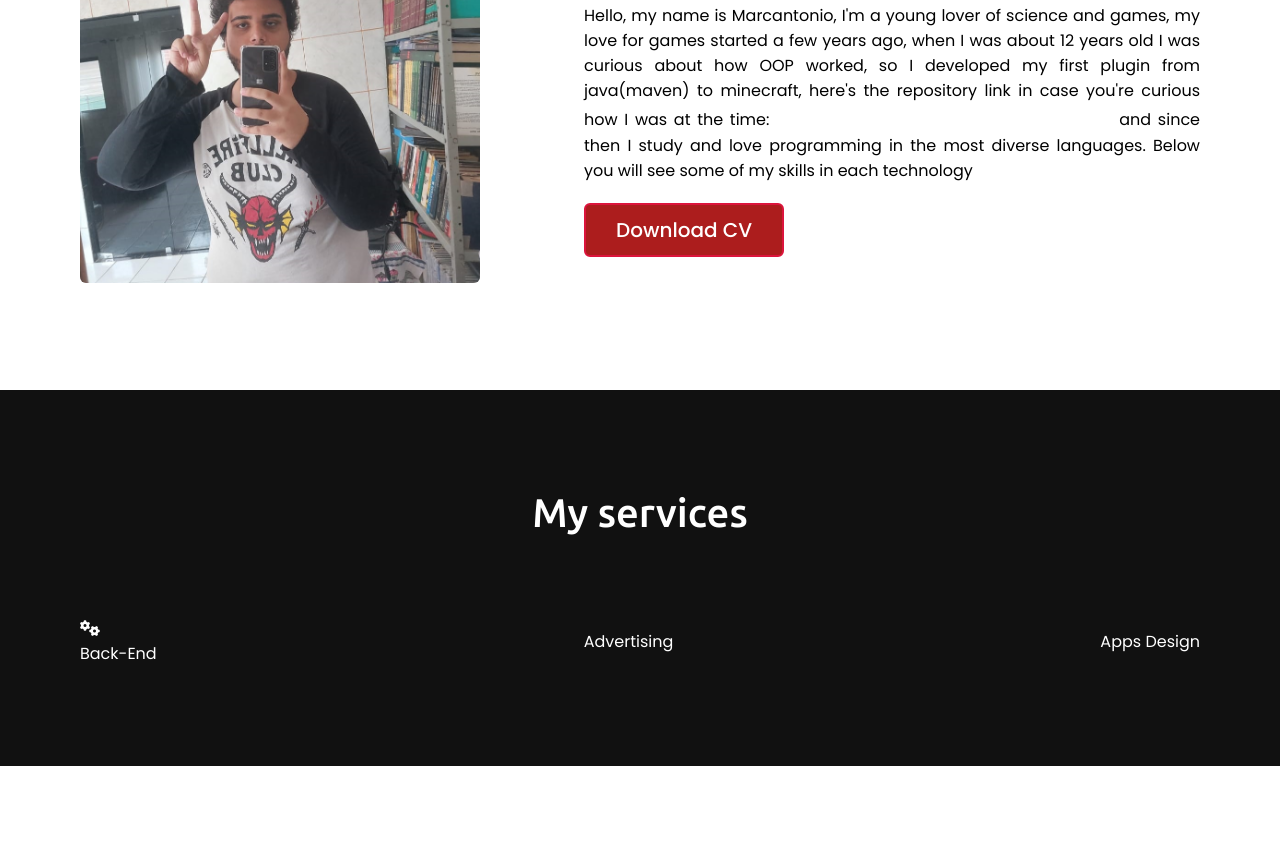
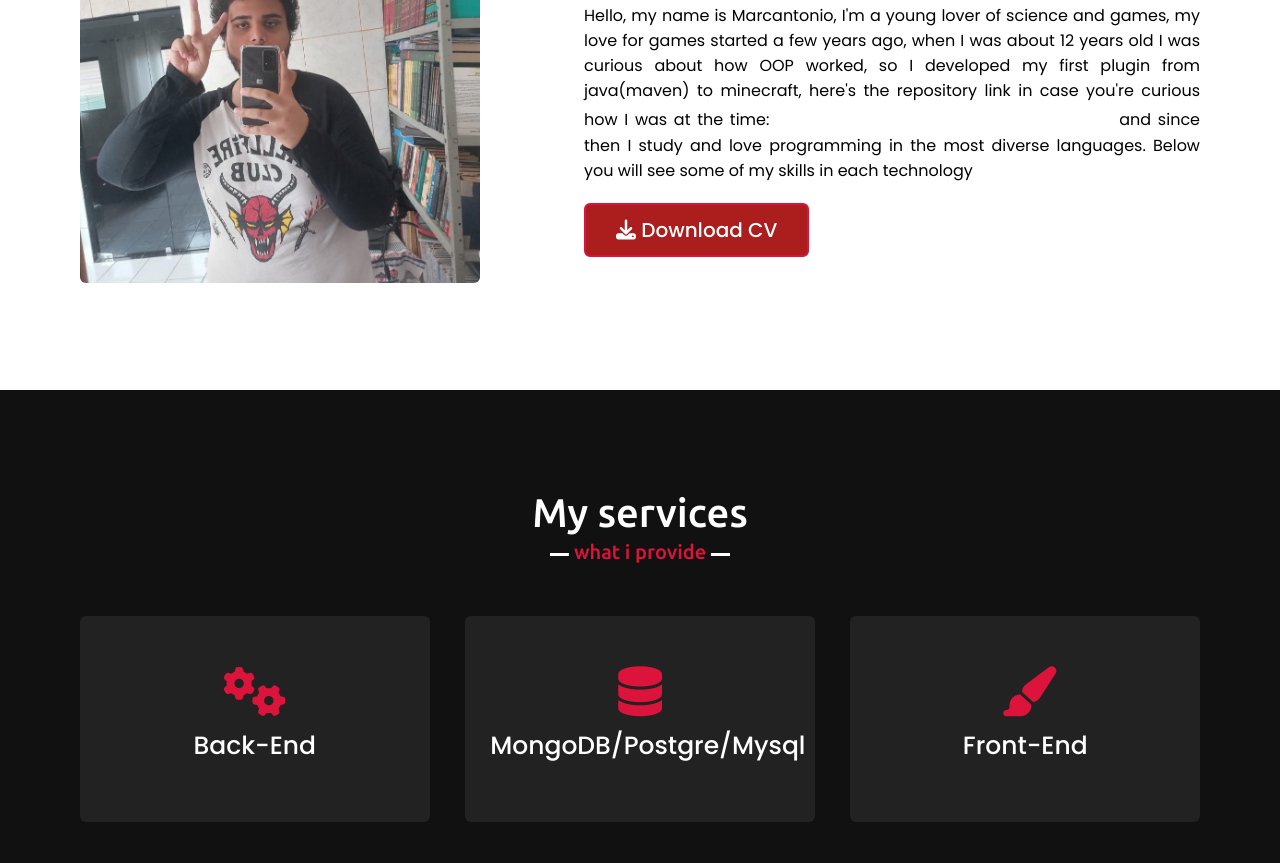
Before and after one commit to MarcosDex/Portfol.io, a plain HTML site: page index.html in a window 1280 px wide. Shown: the part 1143-2006 px from the top of the page. Drawn offline with nearby package versions, Linux system fonts and the light colour scheme.

Commit message:
Rework on my services area and inputed icon download on about

```diff
--- a/index.html
+++ b/index.html
@@ -53,7 +53,7 @@
                 <div class="column right">
                     <div class="text">I'm Marcantonio Santos Silva and I'm a <span class="typing-2"></span></div>
                     <p>Hello, my name is Marcantonio, I'm a young lover of science and games, my love for games started a few years ago, when I was about 12 years old I was curious about how OOP worked, so I developed my first plugin from java(maven) to minecraft, here's the repository link in case you're curious how I was at the time: <a href="https://github.com/MarcosDex/Minecraft_Plugin_Kit" id="javapl">my first java project with maven</a> and since then I study and love programming in the most diverse languages. Below you will see some of my skills in each technology</p>
-                    <a href="#">Download CV</a>
+                    <a href="#"><i class="fa-sharp fa-solid fa-download"></i> Download CV</a>
                 </div>
             </div>
         </div>
@@ -73,15 +73,15 @@
                 </div>
                 <div class="card">
                     <div class="box">
-                        <i class=""></i>
-                        <div class="text">Advertising</div>
+                        <i class="fa-solid fa-database"></i>
+                        <div class="text">MongoDB/Postgre/Mysql</div>
                         <p></p>
                     </div>
                 </div>
                 <div class="card">
                     <div class="box">
-                        <i class=""></i>
-                        <div class="text">Apps Design</div>
+                        <i class="fa-sharp fa-solid fa-paintbrush"></i>
+                        <div class="text">Front-End</div>
                         <p></p>
                     </div>
                 </div>
--- a/script.js
+++ b/script.js
@@ -29,7 +29,7 @@ $(document).ready(function(){
     });
 
     var typed = new Typed(".typing", {
-        strings: ["Developer", "Gamer", "Data Scientist", ""],
+        strings: ["Developer", "Gamer", "Data Scientist", "Back-End","sommelier of anime"],
         typeSpeed: 100,
         backSpeed: 60,
         loop: true
--- a/style.css
+++ b/style.css
@@ -266,7 +266,7 @@ section .title::after{
     color:#fff;
     background: #111;
 }
-/*.services .title::before,
+.services .title::before,
 .teams .title::before{
     background: #fff;
 }
@@ -285,7 +285,7 @@ section .title::after{
     transition: all 0.3s ease;
 }
 .services .serv-content .card:hover{
-    background: crimson;
+    background: rgb(105, 109, 94);
 }
 .services .serv-content .card .box{
     transition: all 0.3s ease;
@@ -305,7 +305,7 @@ section .title::after{
     font-size: 25px;
     font-weight: 500;
     margin: 10px 0 7px 0;
-}*/
+}
 
 
 .skills .title::after{
```
